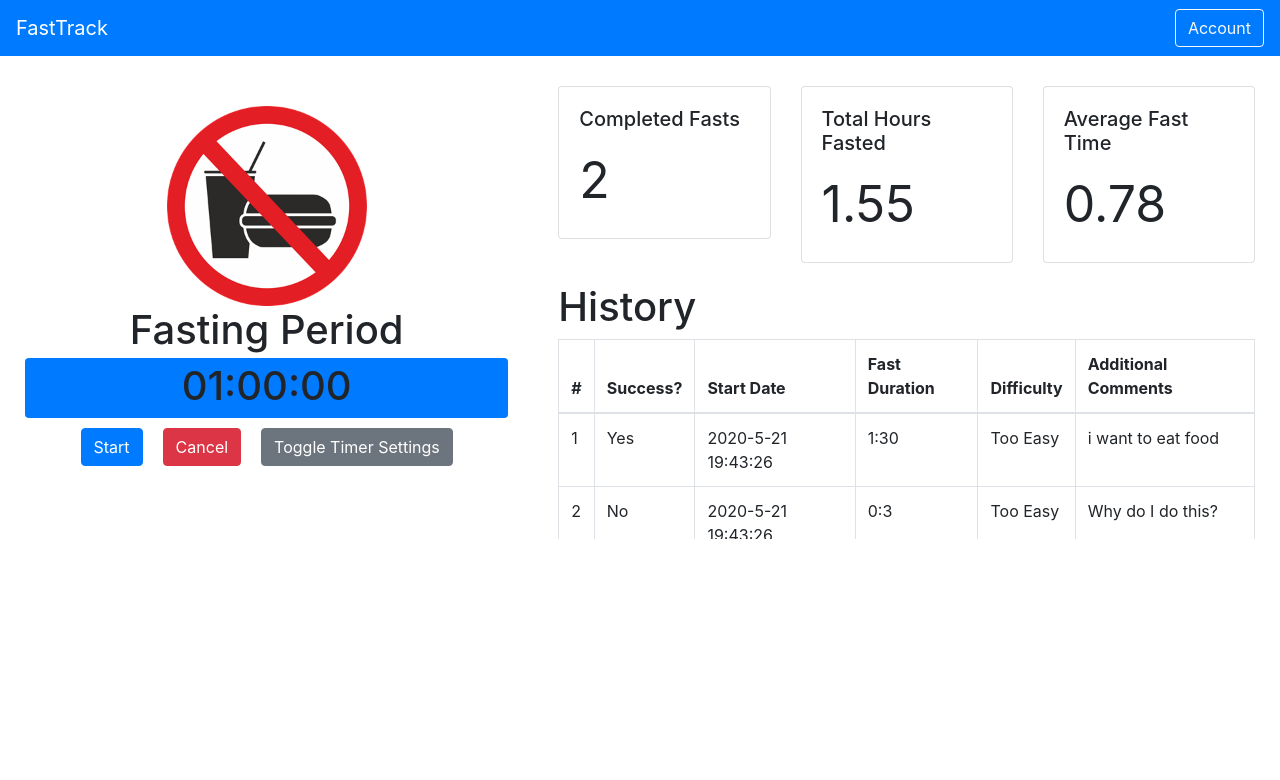
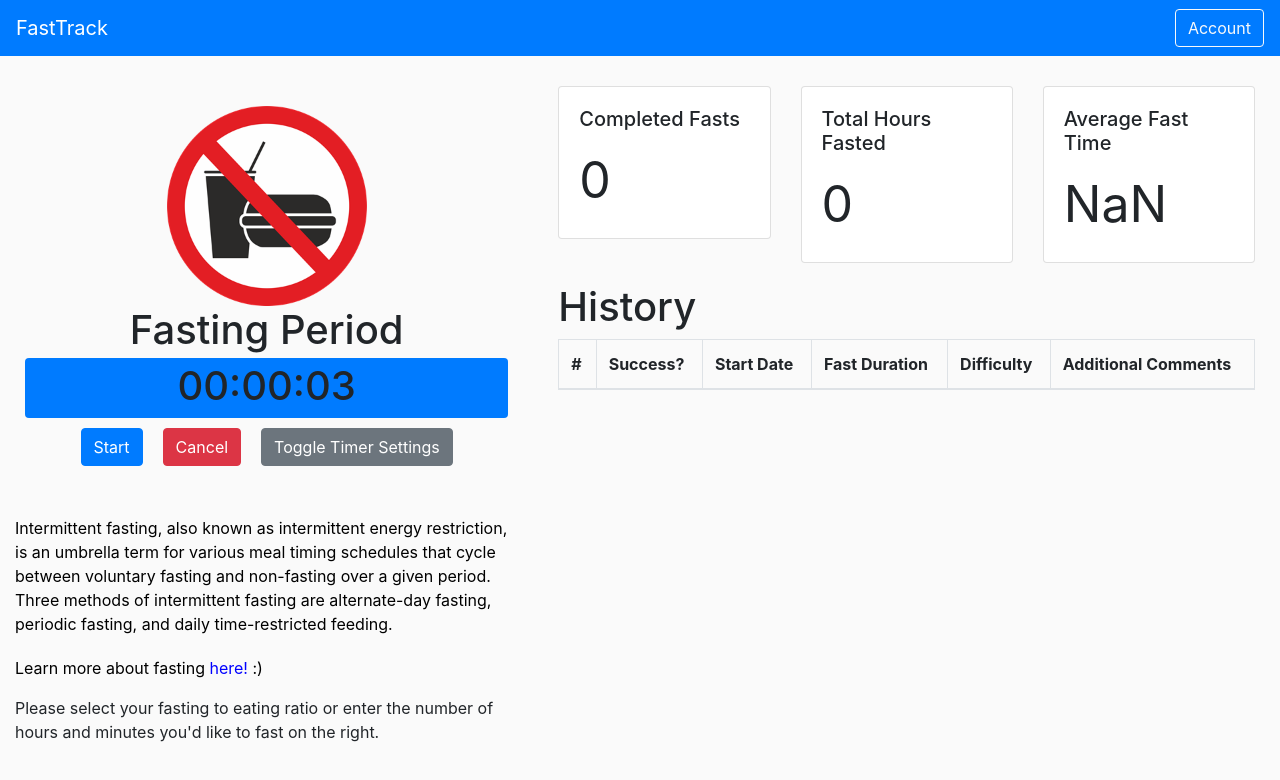
Before and after one commit to graceB-J/FastTrack_Timer, a React (Create React App) app: page / in a window 1280 px wide. Shown: the top 780 px of the page. Built offline with nearby package versions, Linux system fonts and the light colour scheme; a web font is replaced by a local one.

Commit message:
fixed radio buttons

```diff
--- a/src/App.js
+++ b/src/App.js
@@ -8,7 +8,6 @@ import "bootstrap/dist/css/bootstrap.min.css";
 import Container from 'react-bootstrap/Container';
 import Row from 'react-bootstrap/Row';
 import Col from 'react-bootstrap/Col';
-import Nav from 'react-bootstrap/Nav';
 import Navbar from 'react-bootstrap/Navbar';
 import Button from 'react-bootstrap/Button';
 
@@ -17,25 +16,8 @@ class App extends React.Component {
   constructor(props) {
     super(props);
     this.state = {
-      length: 1,
-      history: [
-        {
-          id: 0,
-          startDate: new Date(),
-          fastLength: 90 * 60,
-          success: "Yes",
-          difficulty: "Too Easy",
-          additionalComments: "i want to eat food"
-        },
-        {
-          id: 1,
-          startDate: new Date(),
-          fastLength: 3 * 60,
-          success: "No",
-          difficulty: "Too Easy",
-          additionalComments: "Why do I do this?"
-        },
-      ],
+      length: 0.1 / 6 / 10 / 2,
+      history: [],
       promptSurvey: false,
     };
   }
@@ -91,6 +73,13 @@ class App extends React.Component {
                 totalFastTime={this.state.length * 3600}
                 handleAddFast={this.handleAddFast}
               />
+              {!this.state.promptSurvey && <div><p className="InfoStyle">Intermittent fasting, also known as intermittent energy restriction,
+              is an umbrella term for various meal timing schedules that cycle
+              between voluntary fasting and non-fasting over a given period.
+              Three methods of intermittent fasting are alternate-day fasting,
+              periodic fasting, and daily time-restricted feeding.</p>
+              <p className="InfoStyle">Learn more about fasting <a className="Link" href="https://tenor.com/wyxa.gif">here!</a> :)</p>
+              <p>Please select your fasting to eating ratio or enter the number of hours and minutes you'd like to fast on the right.</p></div>}
               {this.state.promptSurvey && <FastSurvey FastSurvey handleAddSurvey={this.handleAddSurvey} />}
             </Col>
             <Col sm={7}>
--- a/src/FastSurvey.css
+++ b/src/FastSurvey.css
@@ -1,7 +1,6 @@
 .AdditionalComments{
     text-align: left;
     font-size: 14px;
-
 }
 
 .Success{
@@ -9,3 +8,7 @@
     font-size: 14px;
     color: black;
 }
+
+.FastRatio h3 {
+    margin-top: 20px;
+}
--- a/src/FastSurvey.js
+++ b/src/FastSurvey.js
@@ -1,16 +1,27 @@
 import React from 'react';
 import Button from 'react-bootstrap/Button';
-import Form from 'react-bootstrap/Form'
+import Form from 'react-bootstrap/Form';
 import "./FastSurvey.css";
+
+import ToggleButtonGroup from 'react-bootstrap/ToggleButtonGroup';
+import ToggleButton from 'react-bootstrap/ToggleButton';
 
 class FastSurvey extends React.Component {
     constructor(props) {
         super(props);
         this.state = {
-            success: "true",
+            success: "Yes",
             difficulty: "Just Right",
             additionalComments: "",
         };
+    }
+
+    handleRadioChangeS = (value) => {
+        this.setState(prevState => {
+            prevState.success = value;
+            return prevState;
+        });
+        console.log(this.state.success);
     }
 
     handleRadioChangeD = (value) => {
@@ -18,13 +29,7 @@ class FastSurvey extends React.Component {
             prevState.difficulty = value;
             return prevState;
         });
-    }
-
-    handleRadioChangeS = (value) => {
-        this.setState(prevState => {
-            prevState.success = value;
-            return prevState;
-        });
+        console.log(this.state.difficulty);
     }
 
     handleCommentChange = (event) => {
@@ -36,30 +41,38 @@ class FastSurvey extends React.Component {
             <div className="SelectionAreaBox">
                 <div className="FastRatio">
                     <Form>
-                        <Form.Group as={Form.Row} controlId="difficulty">
-                            <Form.Label as="legend" column sm={2}>
-                                How was your fast?
-                            </Form.Label>
-                            <Form.Check
-                                type="radio" label="Too Easy" name="difficulty" id="easy" required />
-                            <Form.Check
-                                type="radio" label="Just Right" name="difficulty" id="perfect" />
-                            <Form.Check
-                                type="radio" label="Too Hard" name="difficulty" id="hard" />
-                        </Form.Group>
+                        <h3>Was the fast successful?</h3>
+                        <ToggleButtonGroup onChange={this.handleRadioChangeS}
+                            type="radio" name="success" defaultValue={"Yes"}>
+                            <ToggleButton
+                                type="radio" name="radio" value="Yes">
+                            Yes
+                            </ToggleButton>
+                            <ToggleButton
+                                type="radio" name="radio" value="No">
+                            No
+                            </ToggleButton>
+                        </ToggleButtonGroup>
 
-                        <Form.Group as={Form.Row} controlId="success">
-                            <Form.Label as="legend" column sm={2}>
-                                Did you successfully complete it?
-                            </Form.Label>
-                            <Form.Check
-                                type="radio" label="Yes" name="success" id="Yes" value="Yes" required />
-                            <Form.Check
-                                type="radio" label="No" name="success" id="No" value="No" />
-                        </Form.Group>
+                        <h3>How was did it go?</h3>
+                        <ToggleButtonGroup onChange={this.handleRadioChangeD}
+                            type="radio" name="difficulty" defaultValue={"Just Right"}>
+                            <ToggleButton
+                                type="radio" name="radio" defaultChecked value="Too Easy">
+                            Too Easy
+                            </ToggleButton>
+                            <ToggleButton
+                                type="radio" name="radio" value="Just Right">
+                            Just Right
+                            </ToggleButton>
+                            <ToggleButton
+                                type="radio" name="radio" value="Too Hard">
+                            Too Hard
+                            </ToggleButton>
+                        </ToggleButtonGroup>
 
                         <Form.Group controlId="comments">
-                            <Form.Label>Additional Comments</Form.Label>
+                            <h3>Additional Comments</h3>
                             <Form.Control as="textarea" rows="2" value={this.state.additionalComments} onChange={this.handleCommentChange} name="commments" maxLength="140" placeholder="Additional Comments" required />
                         </Form.Group>
                         <Button className="Submit" onClick={() => this.props.handleAddSurvey(this.state)}> Submit </Button>
--- a/src/History.css
+++ b/src/History.css
@@ -8,7 +8,7 @@
 
 .my-custom-scrollbar {
     position: relative;
-    height: 200px;
+    height: 400px;
     overflow: auto;
 }
 
--- a/src/History.js
+++ b/src/History.js
@@ -1,6 +1,5 @@
 import React from "react";
 
-import Container from "react-bootstrap/Container"
 import Row from "react-bootstrap/Row"
 import Col from "react-bootstrap/Col"
 import Table from "react-bootstrap/Table";
@@ -14,7 +13,8 @@ const History = (props) => {
   let averageFastTime = Math.round(
     (history.reduce((prev, current) => {
       return prev + current.fastLength;
-    }, 0) / 3600) / history.length * 100) / 100
+    }, 0) / 3600) / history.length * 100
+  ) / 100
 
   return (
     <div className="historyRoot">
@@ -71,7 +71,7 @@ const History = (props) => {
             </tr>
           </thead>
           <tbody>
-            {history.map((entry) => {
+            {history.slice(0).reverse().map((entry) => {
               return (
                 <tr>
                   <td>{entry.id + 1}</td>
--- a/src/SelectionArea.css
+++ b/src/SelectionArea.css
@@ -4,7 +4,6 @@
 
 
 .FastRatioButtons {
-    background-color: lightblue;
     flex: on;
     text-align: center;
     padding: 5px;
--- a/src/SelectionArea.js
+++ b/src/SelectionArea.js
@@ -17,13 +17,6 @@ class SelectionArea extends React.Component {
     render() {
         return (
             <div className="SelectionAreaBox">
-                <p className="InfoStyle">Intermittent fasting, also known as intermittent energy restriction,
-                is an umbrella term for various meal timing schedules that cycle
-                between voluntary fasting and non-fasting over a given period.
-                Three methods of intermittent fasting are alternate-day fasting,
-                periodic fasting, and daily time-restricted feeding.</p>
-                <p className="InfoStyle">Learn more about fasting <a className="Link" href="https://tenor.com/wyxa.gif">here!</a> :)</p>
-                <p>Please select your fasting to eating ratio or enter the number of hours and minutes you'd like to fast on the right. </p>
                 <div className="FastRatioButtons">
                     <Container>
                         <Button className="FastRatioButtons" onClick={() => this.props.handleAddFast(16)}> 16:8 </Button>
--- a/src/Timer.css
+++ b/src/Timer.css
@@ -1,10 +1,10 @@
 .timerRoot {
     text-align: center;
-    padding: 50px 10px
+    padding: 50px 10px 20px 10px;
 }
 
 .fastIcon {
-    width: 200px;
+    height: 200px;
 }
 
 .popover {
--- a/src/index.css
+++ b/src/index.css
@@ -1,13 +1,3 @@
-/* body {
-  margin: 0;
-  font-family: -apple-system, BlinkMacSystemFont, 'Segoe UI', 'Roboto', 'Oxygen',
-    'Ubuntu', 'Cantarell', 'Fira Sans', 'Droid Sans', 'Helvetica Neue',
-    sans-serif;
-  -webkit-font-smoothing: antialiased;
-  -moz-osx-font-smoothing: grayscale;
+body {
+  background-color: rgba(250, 250, 250, 255);
 }
-
-code {
-  font-family: source-code-pro, Menlo, Monaco, Consolas, 'Courier New',
-    monospace;
-} */
--- a/src/index.js
+++ b/src/index.js
@@ -3,6 +3,8 @@ import ReactDOM from 'react-dom';
 
 import App from './App';
 import * as serviceWorker from './serviceWorker';
+
+import "./index.css"
 
 ReactDOM.render(
   <React.StrictMode>
```
